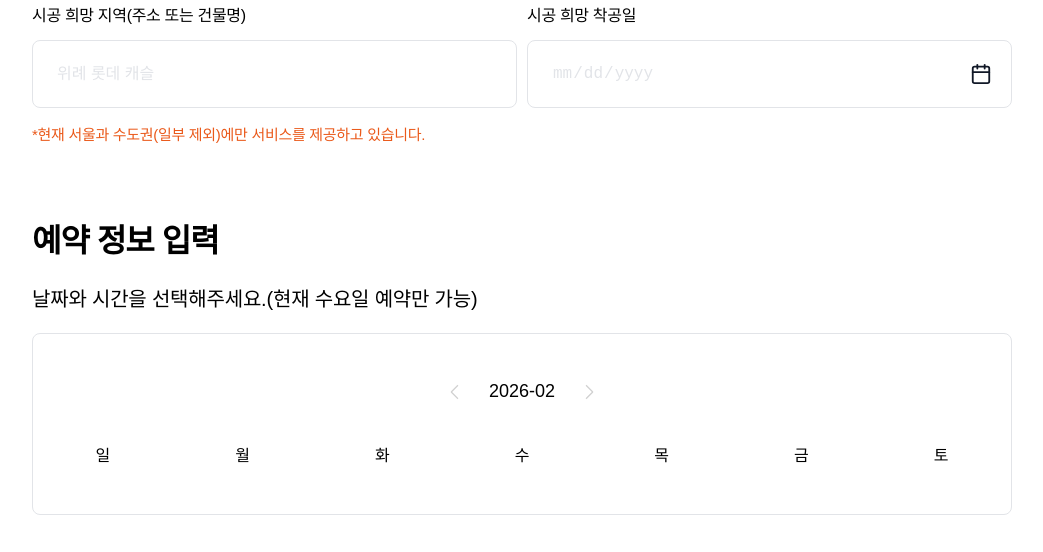
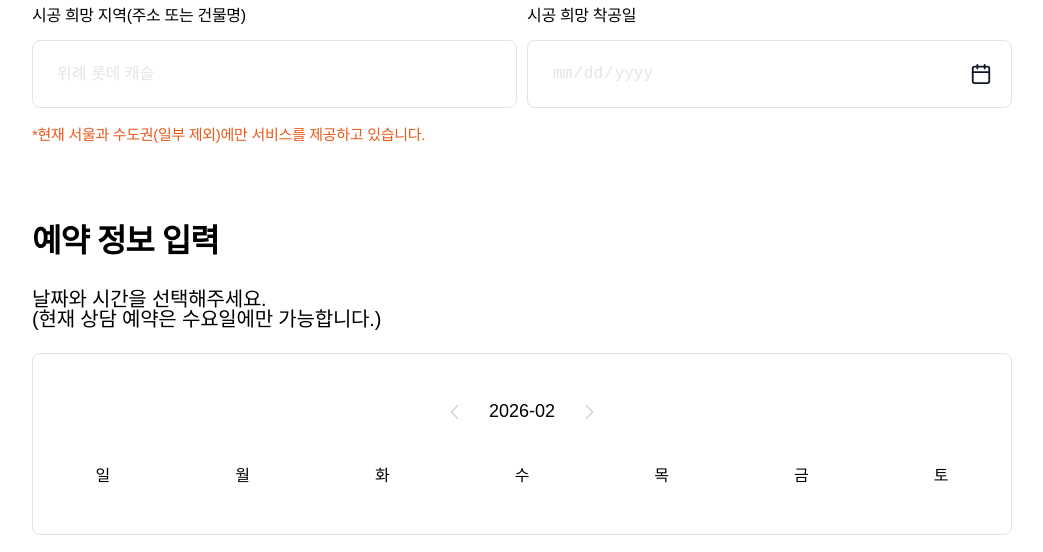
Before and after one commit to builderland/os, a plain HTML site: page reservation.html in a window 1280 px wide. Shown: the part 540-1092 px from the top of the page, without its empty margins (118-1161 px from the left). Drawn offline with Linux system fonts and the light colour scheme; a script that the page names is missing; a web font is replaced by a local one.

Commit message:
Update reservation form text to clarify that consultations are only available on Wednesdays, improving user understanding during the booking process.

```diff
--- a/reservation.html
+++ b/reservation.html
@@ -71,7 +71,7 @@
         <section class="reservation-form">
             <h2>예약 정보 입력</h2>
             <div class="reservation-form-item">
-                <span class="reservation-form-item-title">날짜와 시간을 선택해주세요.(현재 수요일 예약만 가능)</span>
+                <span class="reservation-form-item-title">날짜와 시간을 선택해주세요. <br> (현재 상담 예약은 수요일에만 가능합니다.)</span>
                 <input type="hidden" id="date" name="date">
                 <div class="calendar-wrapper">
                     <div class="calendar-header">
```
